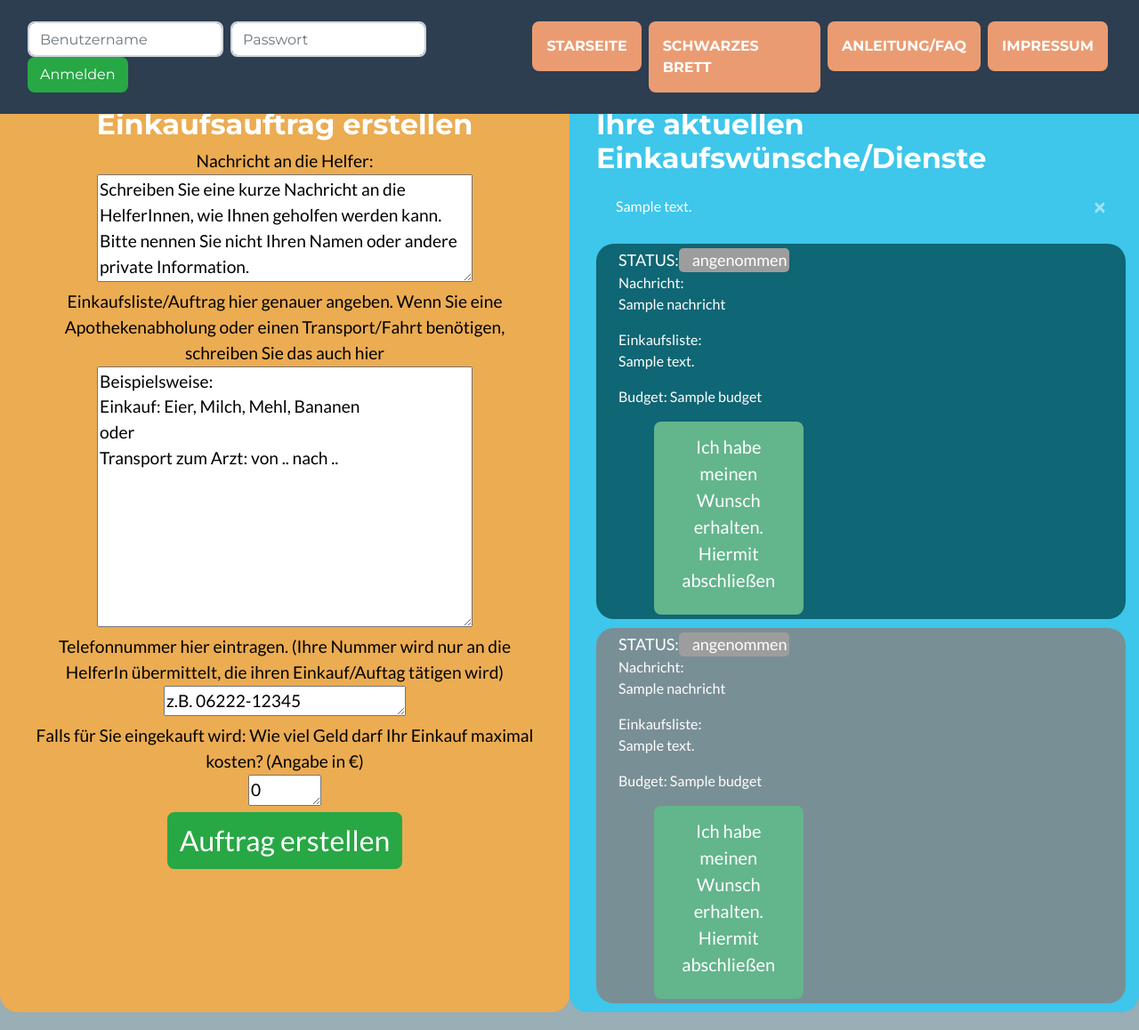
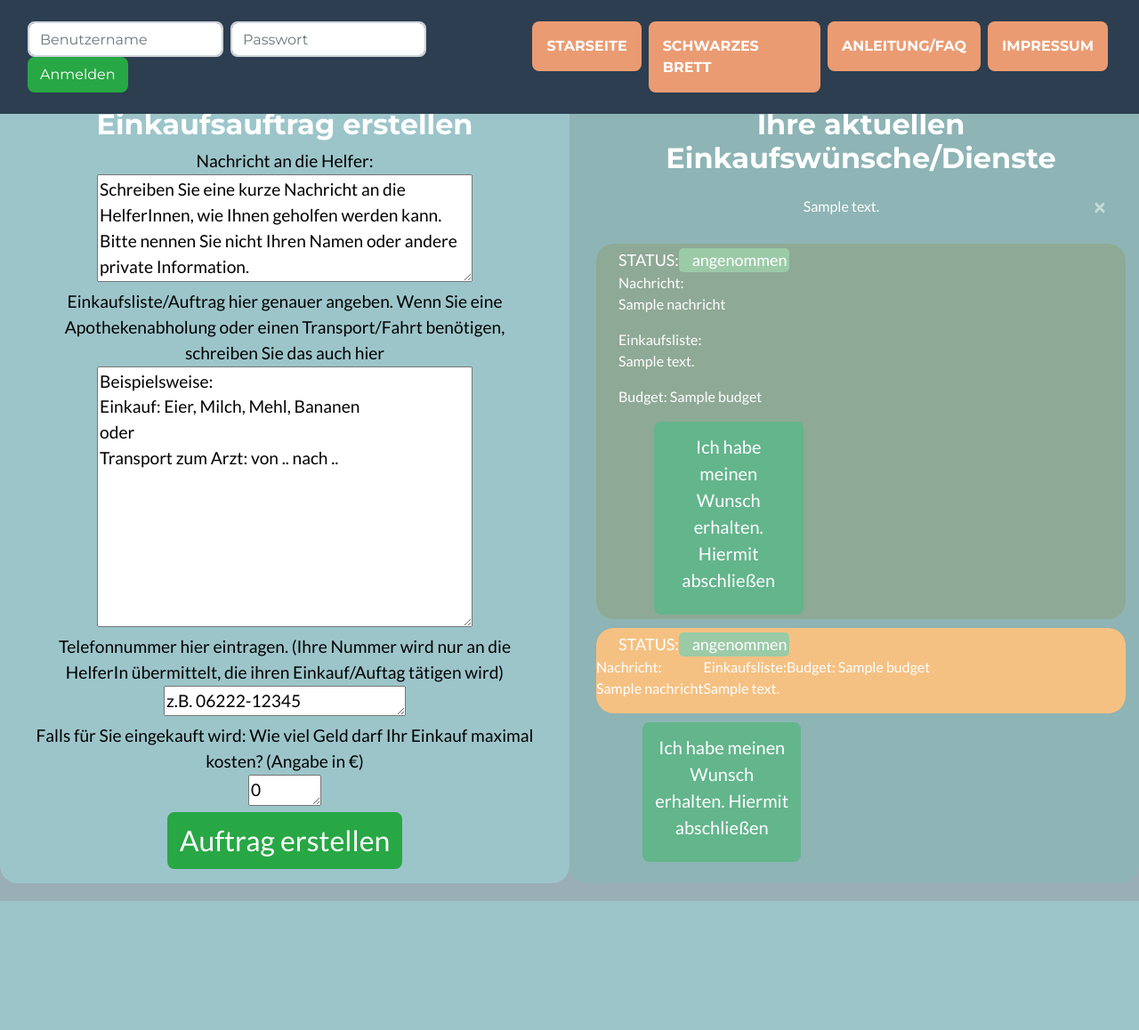
Before and after one commit to SYoy/voluntary_grocery_shopping, a Django app: template EinkaufsApp/templates/app/app_inneed.html in a window 1280 px wide. Shown: the whole page at 89% size. After the commit the page ends 1013 px from the top, so only its background shows below. Run offline with Django 3.2, Linux system fonts and the light colour scheme; the template is opened without the code that fills it: values that come from a table or form of the project are taken from there, most other values are stand-ins (such as "Sample title", 1, 10 or a date in 2020); some libraries are stand-ins or nearby versions.

Commit message:
all restyled - patch

```diff
--- a/EinkaufsApp/templates/app/app_inneed.html
+++ b/EinkaufsApp/templates/app/app_inneed.html
@@ -116,13 +116,13 @@
     <div class="row hero-header content-ct" style="padding-top: 15px; padding-bottom: 20px;">
 
         <a href="#page-top">
-            <div class="col-lg-2 img-rounded" style="font-size: 20px; color:#ffffff; background: #63b58c;">
+            <div class="col-lg-2 img-rounded" style="font-size: 20px; color:#ffffff; background: #8ea995;">
                 <p style="padding-top: 5px">top</p>
             </div>
         </a>
     </div>
     <div class="row" style="padding-top: 15px; padding-bottom: 20px;">
-        <div class="col-lg-6 text-center" style="color:#ffffff; background: #ebac52; margin-top: 10px; border-radius: 20px">
+        <div class="col-lg-6 text-center" style="color:#ffffff; background: #9cc5ca; margin-top: 10px; border-radius: 20px">
             <h2 style="margin-top: 10px"><b>Einkaufsauftrag erstellen</b></h2>
 
                 {% for message in messages %}
@@ -153,7 +153,7 @@
             </div>
         </div>
 
-        <div class="col-lg-6" style="color:#ffffff; background: #3ec6eb; margin-top: 10px; padding-left: 30px; border-radius: 20px">
+        <div class="col-lg-6 text-center" style="color:#ffffff; background: #8eb4b5; margin-top: 10px; padding-left: 30px; border-radius: 20px">
             <h2 style="margin-top: 10px"><b>Ihre aktuellen Einkaufswünsche/Dienste</b></h2>
                     {% for message in messages_act %}
                         <div class="alert {{ message.tags }} alert-dismissible" role="alert">
@@ -163,14 +163,18 @@
                             {{ message }}
                         </div>
                     {% endfor %}
-                <div class="col-md-auto" style="background: #0f6674; border-radius: 20px">
+
+                <div class="col-md-auto" style="background: #8ea995; border-radius: 20px">
                     {% if akt_auftrag %}
                         <div class="row">
                             <div class="col-md-10" style="margin-left: 10px">
                                 <div class="row content-ct">
                                     <div class="img-rounded col-md-2 col-md-offset-4" style="font-size: large; margin-top: 5px; border-radius: 5px">STATUS:</div>
-                                    <div class="img-rounded col-md-3" style="background: #9d9d9d; font-size: large; margin-top: 5px; border-radius: 5px"> {{ akt_auftrag.status }}
-                                    </div>
+                                    {% if akt_auftrag.status == "aktiv" or akt_auftrag.status == "angenommen" %}
+                                        <div class="img-rounded col-md-3" style="background: #9bcaa7; font-size: large; margin-top: 5px; border-radius: 5px"> {{ akt_auftrag.status }}</div>
+                                    {% else %}
+                                        <div class="img-rounded col-md-3" style="background: #9d9d9d; font-size: large; margin-top: 5px; border-radius: 5px"> {{ akt_auftrag.status }}</div>
+                                    {% endif %}
                                 </div>
                                 <p style="text-align: left">Nachricht: <br>{{ akt_auftrag.nachricht }}</p>
                                 <p style="text-align: left">Einkaufsliste: <br>{{ akt_auftrag.liste_text }}</p>
@@ -202,13 +206,17 @@
                     {% endif %}
                 </div>
 
-                <div class="col-md-auto" style="background: #798f96; margin-top: 10px; margin-bottom: 10px; border-radius: 20px">
+                <div class="col-md-auto" style="background: #f5c182; margin-top: 10px; margin-bottom: 10px; border-radius: 20px">
                     {% if akt_auftrag2 %}
                         <div class="row">
                             <div class="col-md-10" style="margin-left: 10px">
                                 <div class="row content-ct">
                                     <div class="img-rounded col-md-2 col-md-offset-4" style="font-size: large; margin-top: 5px; border-radius: 5px">STATUS:</div>
-                                    <div class="img-rounded col-md-3" style="background: #9d9d9d; font-size: large; margin-top: 5px; border-radius: 5px"> {{ akt_auftrag2.status }}
+                                    {% if akt_auftrag2.status == "aktiv" or akt_auftrag.status == "angenommen" %}
+                                        <div class="img-rounded col-md-3" style="background: #9bcaa7; font-size: large; margin-top: 5px; border-radius: 5px"> {{ akt_auftrag2.status }}</div>
+                                    {% else %}
+                                        <div class="img-rounded col-md-3" style="background: #9d9d9d; font-size: large; margin-top: 5px; border-radius: 5px"> {{ akt_auftrag2.status }}
+                                    {% endif %}
                                     </div>
                                 </div>
                                 <p style="text-align: left">Nachricht: <br>{{ akt_auftrag2.nachricht }}</p>
```
Also changed, not shown: db.sqlite3.
